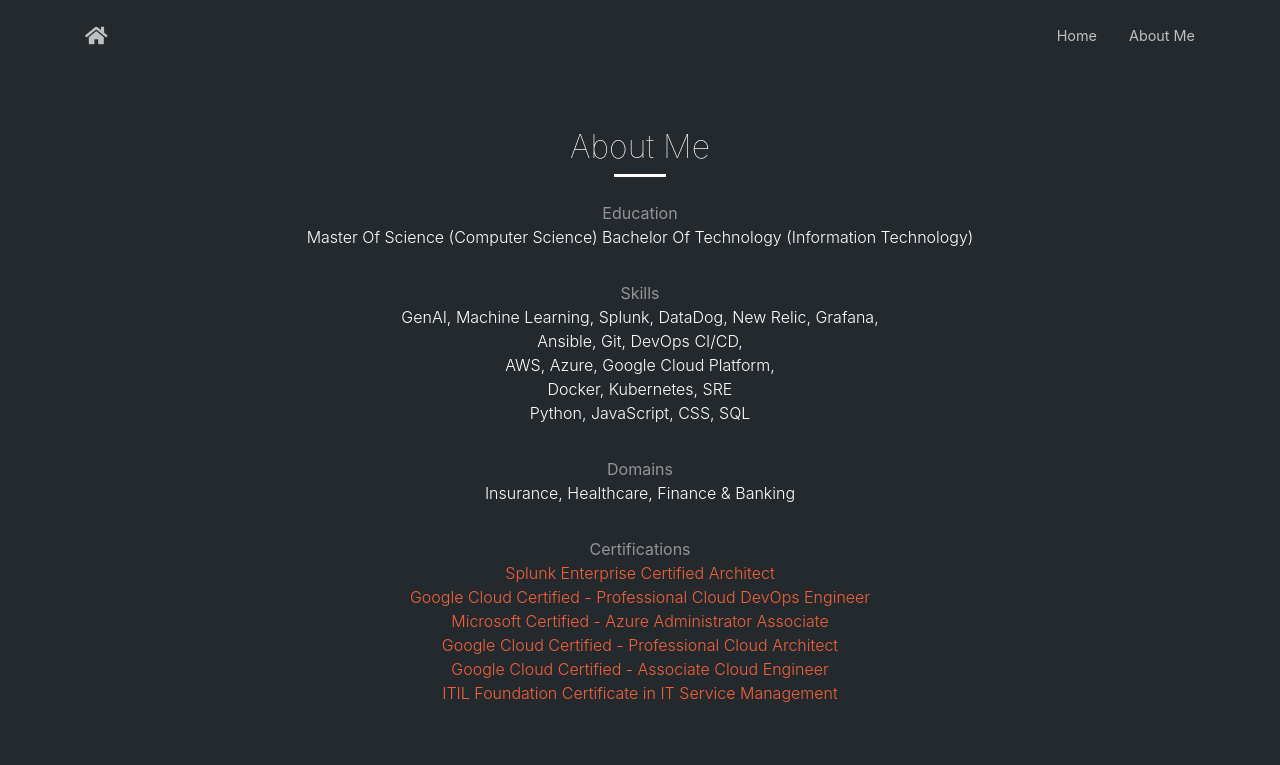
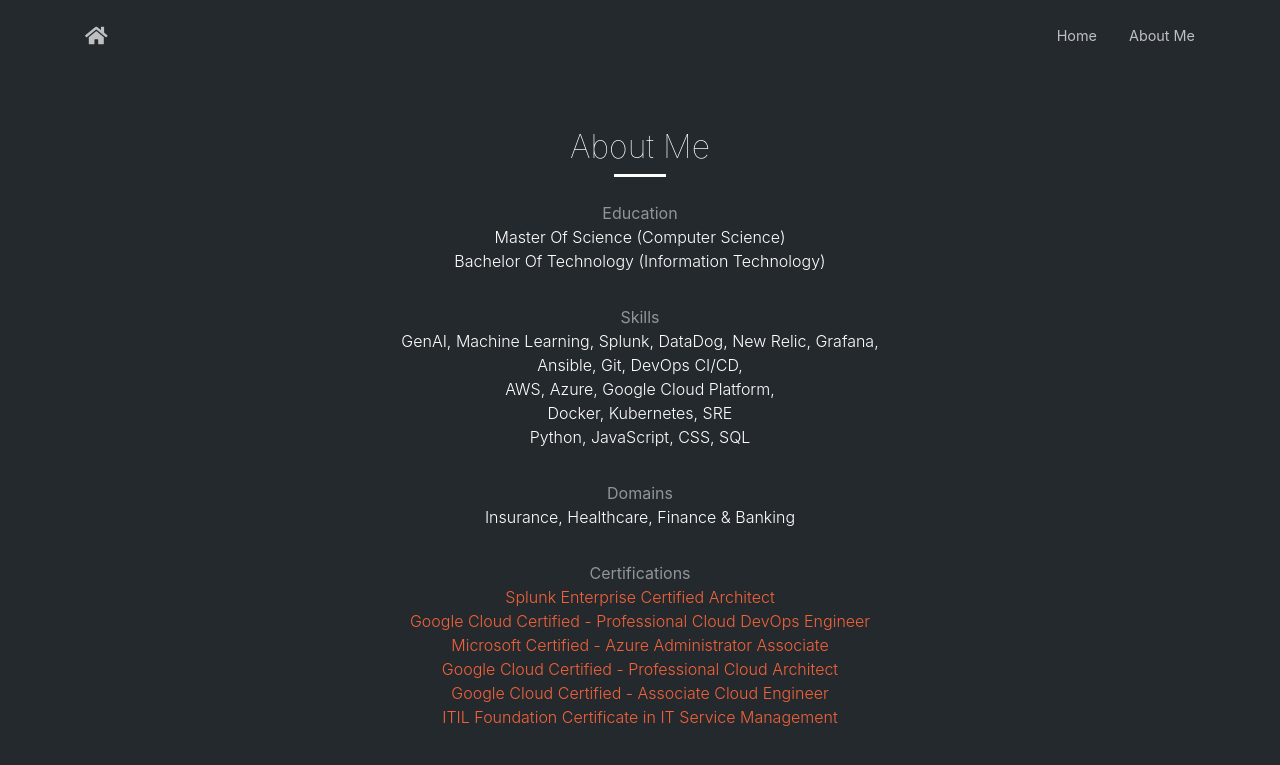
Before and after one commit to chskm/chskm.github.io, a Jekyll site: the page built from about.html, in a window 1280 px wide. Shown: the top 765 px of the page. Built offline with Jekyll 4.4.1, drawn with Linux system fonts in a browser that asks for light colours.

```diff
--- a/_data/about.yml
+++ b/_data/about.yml
@@ -1,6 +1,6 @@
 - title: Education
   content: |
-    Master Of Science (Computer Science)
+    Master Of Science (Computer Science)<br/>
     Bachelor Of Technology (Information Technology)
 - title: Skills
   content: |
```
